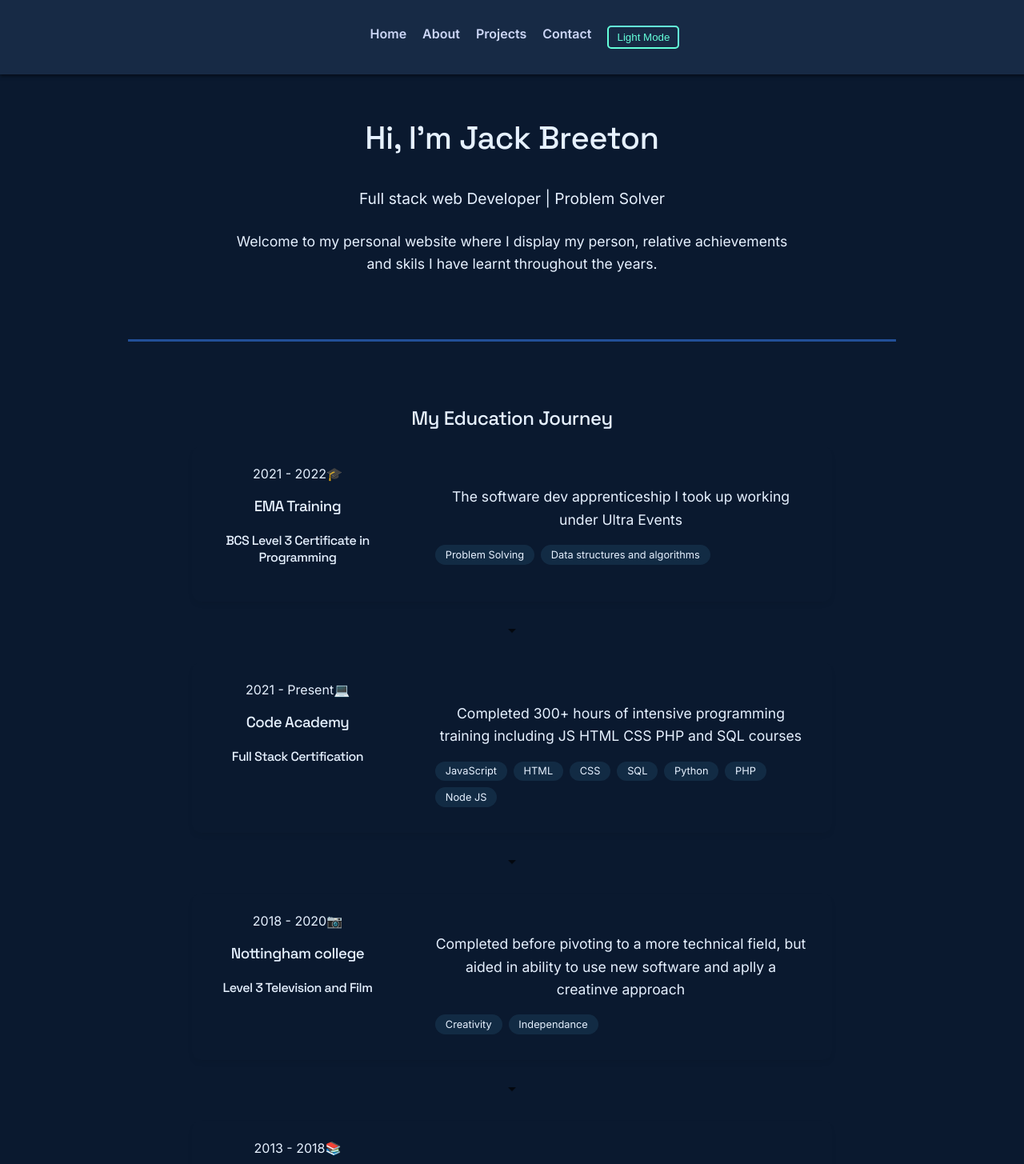
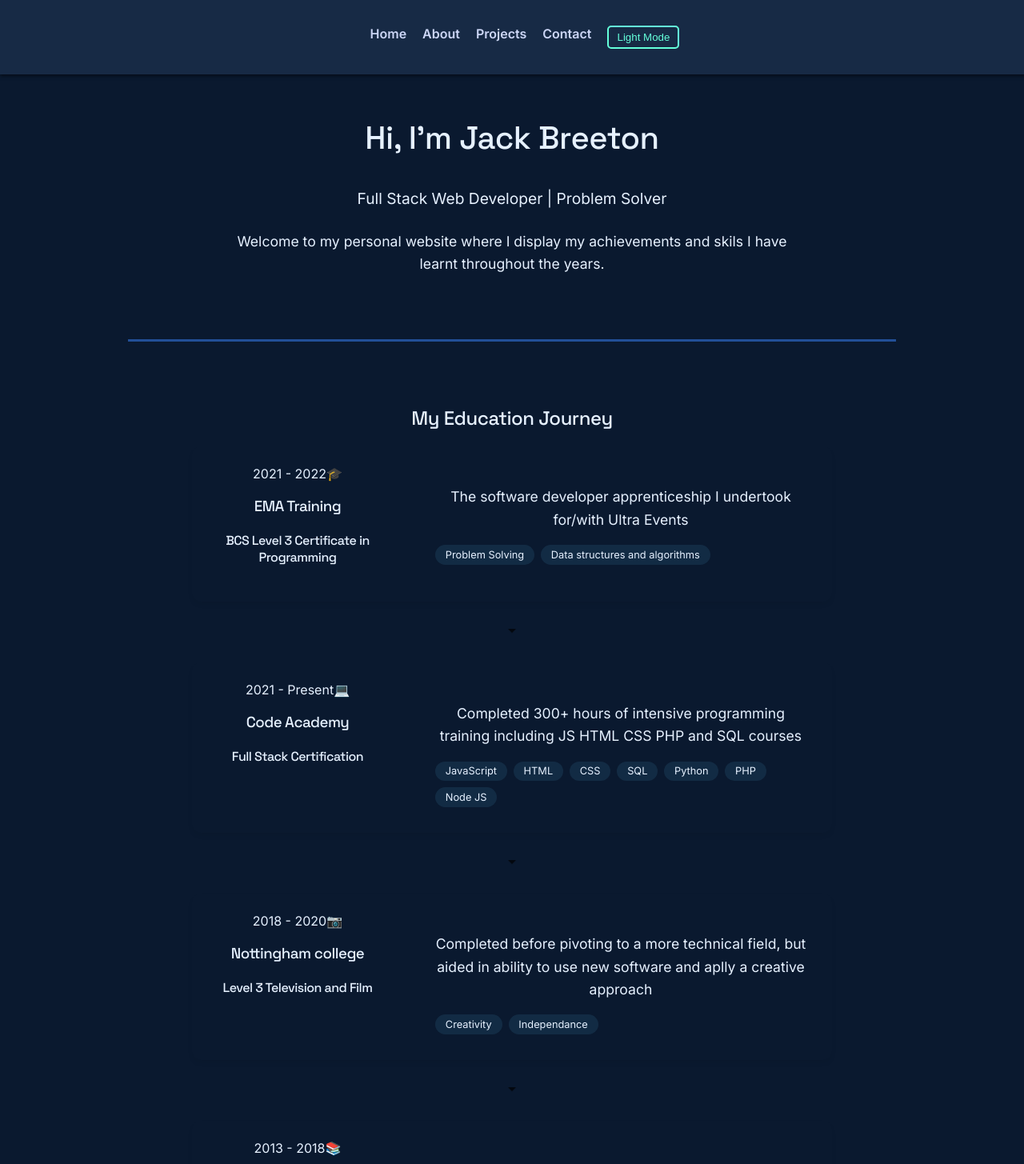
Before and after one commit to Jbreets/react-portfolio, a React (Create React App) app: page / in a window 1280 px wide. Shown: the top 1455 px of the page at 80% size. Built offline with nearby package versions, Linux system fonts and the light colour scheme.

Commit message:
minor tweaks and changes

```diff
--- a/src/components/EducationTimeline/index.js
+++ b/src/components/EducationTimeline/index.js
@@ -8,7 +8,7 @@ const EducationTimeline = () => {
       year: "2021 - 2022",
       institution: "EMA Training",
       degree: "BCS Level 3 Certificate in Programming",
-      description: "The software dev apprenticeship I took up working under Ultra Events",
+      description: "The software developer apprenticeship I undertook for/with Ultra Events",
       icon: "🎓",
       skills: ["Problem Solving", "Data structures and algorithms"],
       logo: ""
@@ -28,7 +28,7 @@ const EducationTimeline = () => {
       year: "2018 - 2020",
       institution: "Nottingham college",
       degree: "Level 3 Television and Film",
-      description: "Completed before pivoting to a more technical field, but aided in ability to use new software and aplly a creatinve approach",
+      description: "Completed before pivoting to a more technical field, but aided in ability to use new software and aplly a creative approach",
       icon: "📷",
       skills: ["Creativity", "Independance"],
       logo: ""
--- a/src/pages/About.js
+++ b/src/pages/About.js
@@ -10,7 +10,7 @@ const About = () => {
       <div className="about-container">
         <div className="about-text fade-in">
           <p>
-          Hi, I’m Jack Breeton, a determined and reliable junior web developer with a strong foundation in full-stack development. I’m passionate about building intuitive applications, solving complex problems, and continuously expanding my skill set.
+          Hi, I’m Jack Breeton, a determined and reliable Junior Web Developer with a strong foundation in full-stack development. I’m passionate about building intuitive applications, solving complex problems, and continuously expanding my skill set.
           </p>
           <p>
           Outside of development, I enjoy hitting the gym, travelling with friends, hiking, and discovering great food spots. These activities fuel my creativity and problem-solving mindset, helping me bring fresh perspectives into my work.
--- a/src/pages/Home.js
+++ b/src/pages/Home.js
@@ -26,10 +26,10 @@ const Home = () => {
       <div className="hero-section">
         <h1>Hi, I'm Jack Breeton</h1>
         <p className="tagline">
-          Full stack web Developer | Problem Solver
+        Full Stack Web Developer | Problem Solver
         </p>
         <p className="intro">
-          Welcome to my personal website where I display my person, relative achievements and skils I have learnt throughout the years.
+          Welcome to my personal website where I display my achievements and skils I have learnt throughout the years.
         </p>
       </div>
 
```
Also changed, not shown: src/pages/Contact.js (+5 -8 lines).
